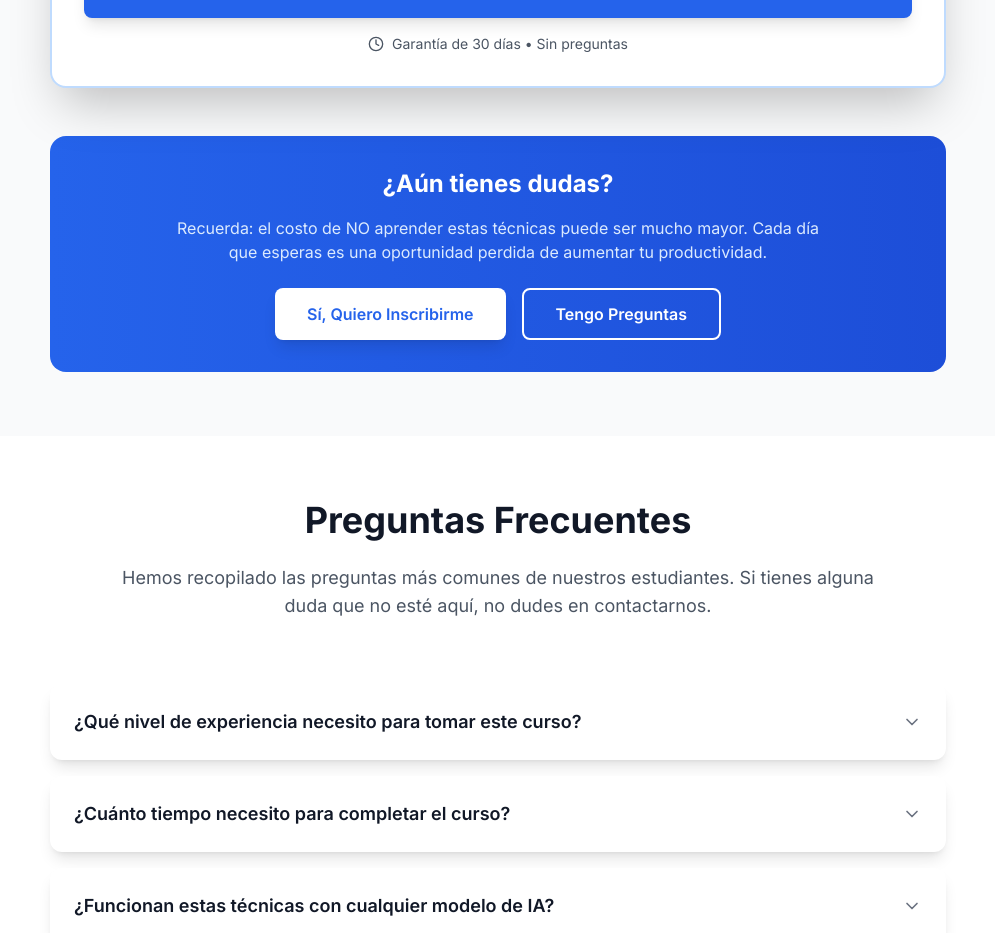
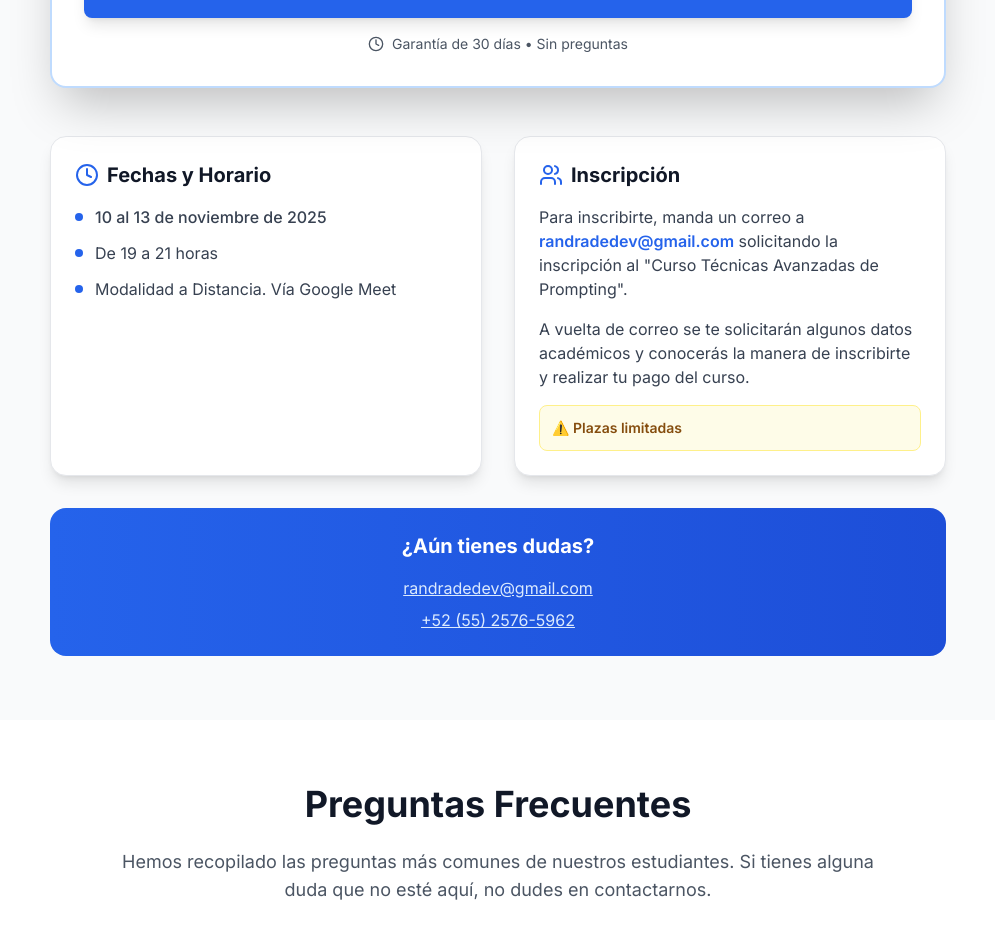
Before and after one commit to randradegh/prompting-profesional-webapp, a Next.js app: page / in a window 1280 px wide. Shown: the part 6942-7875 px from the top of the page, without its empty margins (142-1137 px from the left). Built offline with nearby package versions, Linux system fonts and the light colour scheme.

Commit message:
Adición de efchas, horarios y forma de incribirse.

```diff
--- a/components/PricingSection.tsx
+++ b/components/PricingSection.tsx
@@ -102,33 +102,89 @@ export function PricingSection() {
             </div>
           </motion.div>
 
-
-          {/* Testimonial de precio */}
+          {/* Información del curso */}
           <motion.div
             initial={{ opacity: 0, y: 20 }}
             whileInView={{ opacity: 1, y: 0 }}
-            transition={{ duration: 0.6, delay: 0.4 }}
+            transition={{ duration: 0.6, delay: 0.2 }}
             viewport={{ once: true }}
-            className="mt-12 text-center"
+            className="mt-12"
           >
-            <div className="bg-gradient-to-r from-primary-600 to-primary-700 dark:from-primary-700 dark:to-primary-800 rounded-2xl p-8 text-white">
-              <h3 className="text-2xl font-bold mb-4">
-                ¿Aún tienes dudas?
-              </h3>
-              <p className="text-primary-100 mb-6 max-w-2xl mx-auto">
-                Recuerda: el costo de NO aprender estas técnicas puede ser mucho mayor.
-                Cada día que esperas es una oportunidad perdida de aumentar tu productividad.
-              </p>
-              <div className="flex flex-col sm:flex-row gap-4 justify-center">
-                <button className="bg-white text-primary-600 hover:bg-gray-100 font-semibold py-3 px-8 rounded-lg transition-all duration-200 transform hover:scale-105 shadow-lg">
-                  Sí, Quiero Inscribirme
-                </button>
-                <button className="border-2 border-white text-white hover:bg-white hover:text-primary-600 font-semibold py-3 px-8 rounded-lg transition-all duration-200">
-                  Tengo Preguntas
-                </button>
+            <div className="grid grid-cols-1 lg:grid-cols-2 gap-8">
+              {/* Calendario y horario */}
+              <div className="bg-white dark:bg-dark-900 rounded-2xl p-6 shadow-lg border border-gray-200 dark:border-dark-700">
+                <h3 className="text-xl font-bold text-gray-900 dark:text-white mb-4 flex items-center">
+                  <Clock className="h-6 w-6 text-primary-600 dark:text-primary-400 mr-2" />
+                  Fechas y Horario
+                </h3>
+                <div className="space-y-3">
+                  <div className="flex items-center space-x-3">
+                    <div className="w-2 h-2 bg-primary-600 rounded-full"></div>
+                    <span className="text-gray-700 dark:text-gray-300 font-medium">10 al 13 de noviembre de 2025</span>
+                  </div>
+                  <div className="flex items-center space-x-3">
+                    <div className="w-2 h-2 bg-primary-600 rounded-full"></div>
+                    <span className="text-gray-700 dark:text-gray-300">De 19 a 21 horas</span>
+                  </div>
+                  <div className="flex items-center space-x-3">
+                    <div className="w-2 h-2 bg-primary-600 rounded-full"></div>
+                    <span className="text-gray-700 dark:text-gray-300">Modalidad a Distancia. Vía Google Meet</span>
+                  </div>
+                </div>
+              </div>
+
+              {/* Inscripción */}
+              <div className="bg-white dark:bg-dark-900 rounded-2xl p-6 shadow-lg border border-gray-200 dark:border-dark-700">
+                <h3 className="text-xl font-bold text-gray-900 dark:text-white mb-4 flex items-center">
+                  <Users className="h-6 w-6 text-primary-600 dark:text-primary-400 mr-2" />
+                  Inscripción
+                </h3>
+                <div className="space-y-4">
+                  <p className="text-gray-700 dark:text-gray-300">
+                    Para inscribirte, manda un correo a{' '}
+                    <a href="mailto:randradedev@gmail.com" className="text-primary-600 dark:text-primary-400 hover:underline font-semibold">
+                      randradedev@gmail.com
+                    </a>{' '}
+                    solicitando la inscripción al "Curso Técnicas Avanzadas de Prompting".
+                  </p>
+                  <p className="text-gray-700 dark:text-gray-300">
+                    A vuelta de correo se te solicitarán algunos datos académicos y conocerás la manera de inscribirte y realizar tu pago del curso.
+                  </p>
+                  <div className="bg-yellow-50 dark:bg-yellow-900/20 border border-yellow-200 dark:border-yellow-800 rounded-lg p-3">
+                    <p className="text-yellow-800 dark:text-yellow-200 font-semibold text-sm">
+                      ⚠️ Plazas limitadas
+                    </p>
+                  </div>
+                </div>
               </div>
             </div>
+
+            {/* Información de contacto */}
+            <motion.div
+              initial={{ opacity: 0, y: 20 }}
+              whileInView={{ opacity: 1, y: 0 }}
+              transition={{ duration: 0.6, delay: 0.4 }}
+              viewport={{ once: true }}
+              className="mt-8"
+            >
+              <div className="bg-gradient-to-r from-primary-600 to-primary-700 dark:from-primary-700 dark:to-primary-800 rounded-2xl p-6 text-white text-center">
+                <h3 className="text-xl font-bold mb-4">¿Aún tienes dudas?</h3>
+                <div className="space-y-2">
+                  <p className="text-primary-100">
+                    <a href="mailto:randradedev@gmail.com" className="hover:text-white underline">
+                      randradedev@gmail.com
+                    </a>
+                  </p>
+                  <p className="text-primary-100">
+                    <a href="tel:+525525765962" className="hover:text-white underline">
+                      +52 (55) 2576-5962
+                    </a>
+                  </p>
+                </div>
+              </div>
+            </motion.div>
           </motion.div>
+
         </div>
       </div>
     </section>
```
